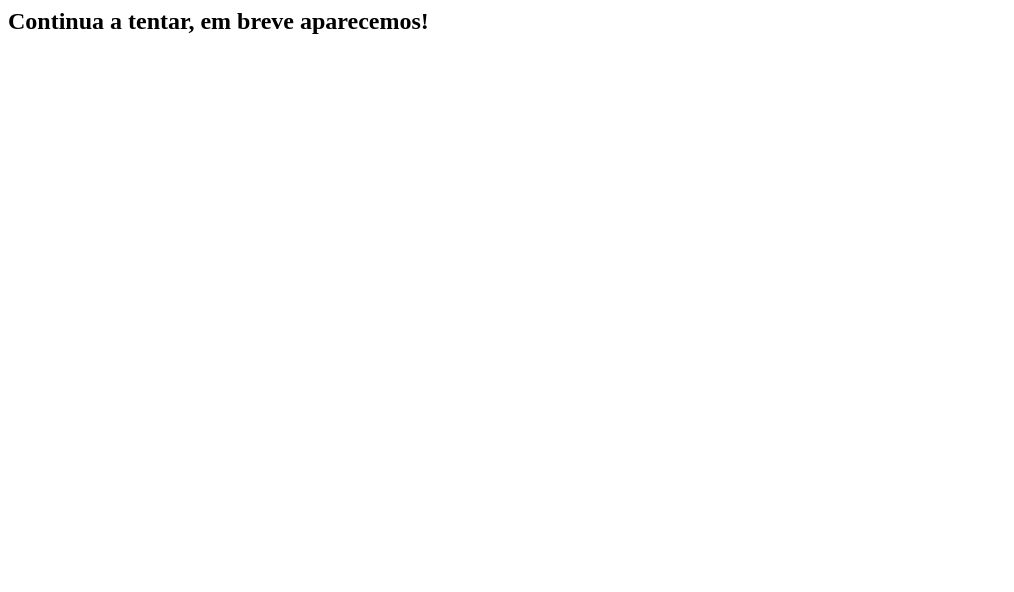
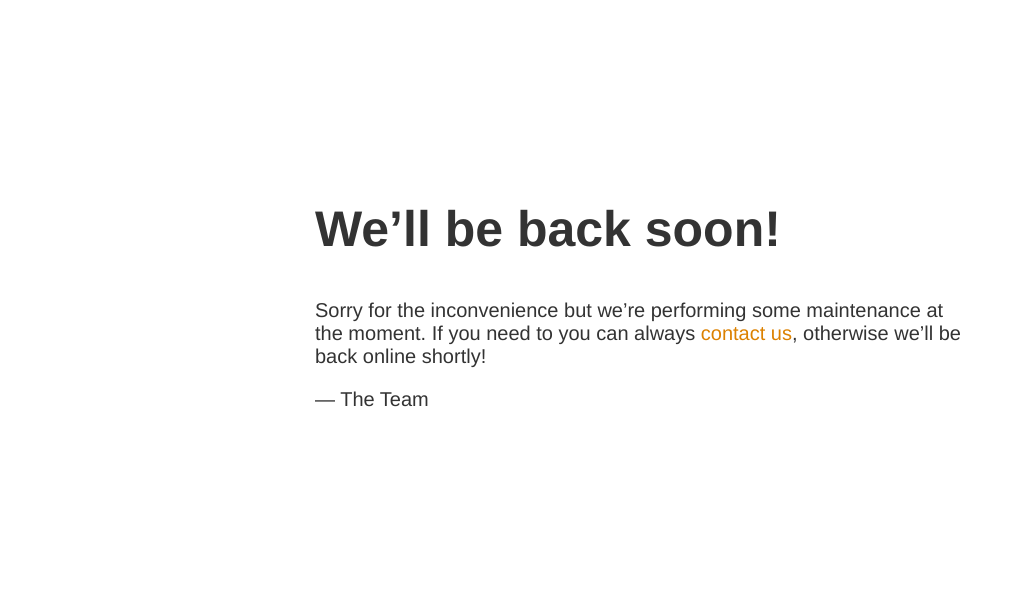
Before and after one commit to rubenf1999/viveatentar.github.io, a plain HTML site: page index.html in a window 1280 px wide. Shown: the whole page, without its empty margins (0-1014 px from the left). Drawn offline with Linux system fonts and the light colour scheme.

Commit message:
Update index.html

```diff
--- a/index.html
+++ b/index.html
@@ -1,3 +1,18 @@
-<html>
-<h2>Continua a tentar, em breve aparecemos! </h2>
-</html>
+<!doctype html>
+<title>Site Maintenance</title>
+<style>
+  body { text-align: center; padding: 150px; }
+  h1 { font-size: 50px; }
+  body { font: 20px Helvetica, sans-serif; color: #333; }
+  article { display: block; text-align: left; width: 650px; margin: 0 auto; }
+  a { color: #dc8100; text-decoration: none; }
+  a:hover { color: #333; text-decoration: none; }
+</style>
+
+<article>
+    <h1>We&rsquo;ll be back soon!</h1>
+    <div>
+        <p>Sorry for the inconvenience but we&rsquo;re performing some maintenance at the moment. If you need to you can always <a href="mailto:#">contact us</a>, otherwise we&rsquo;ll be back online shortly!</p>
+        <p>&mdash; The Team</p>
+    </div>
+</article>
```
